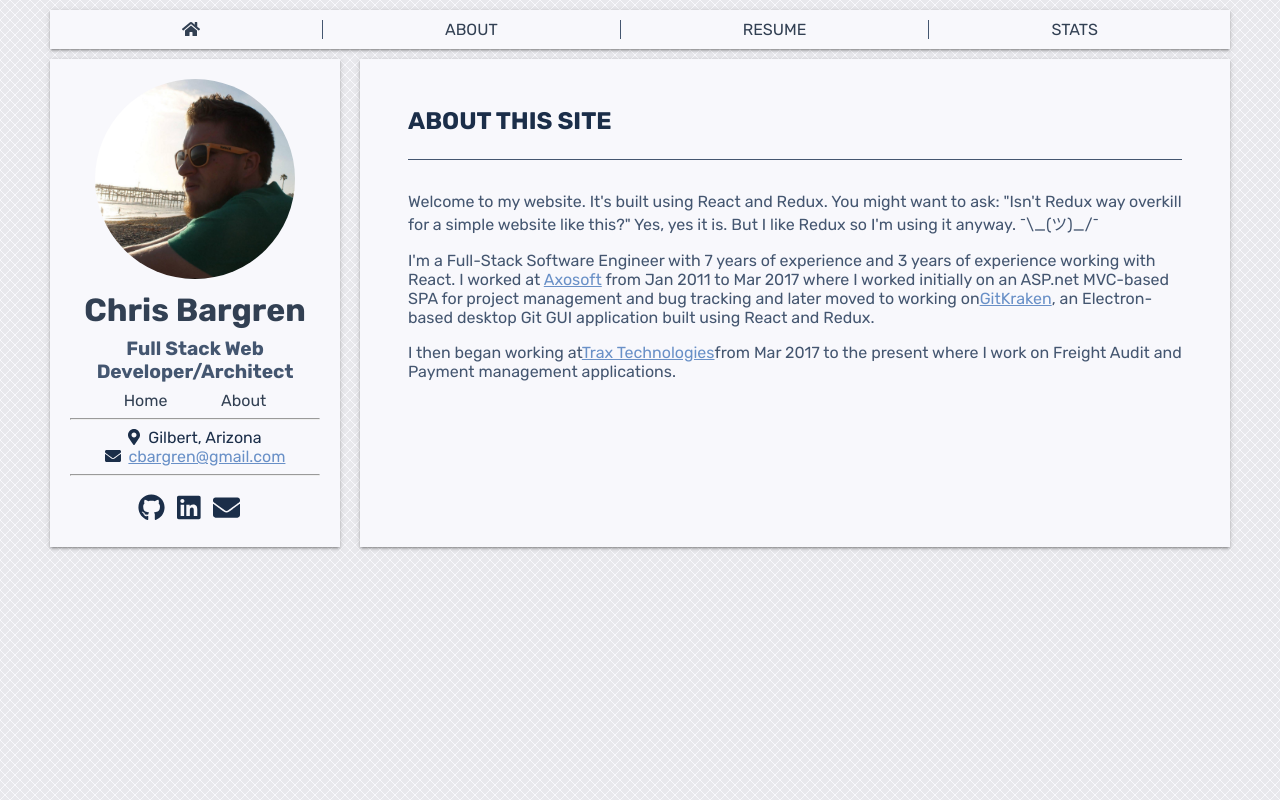
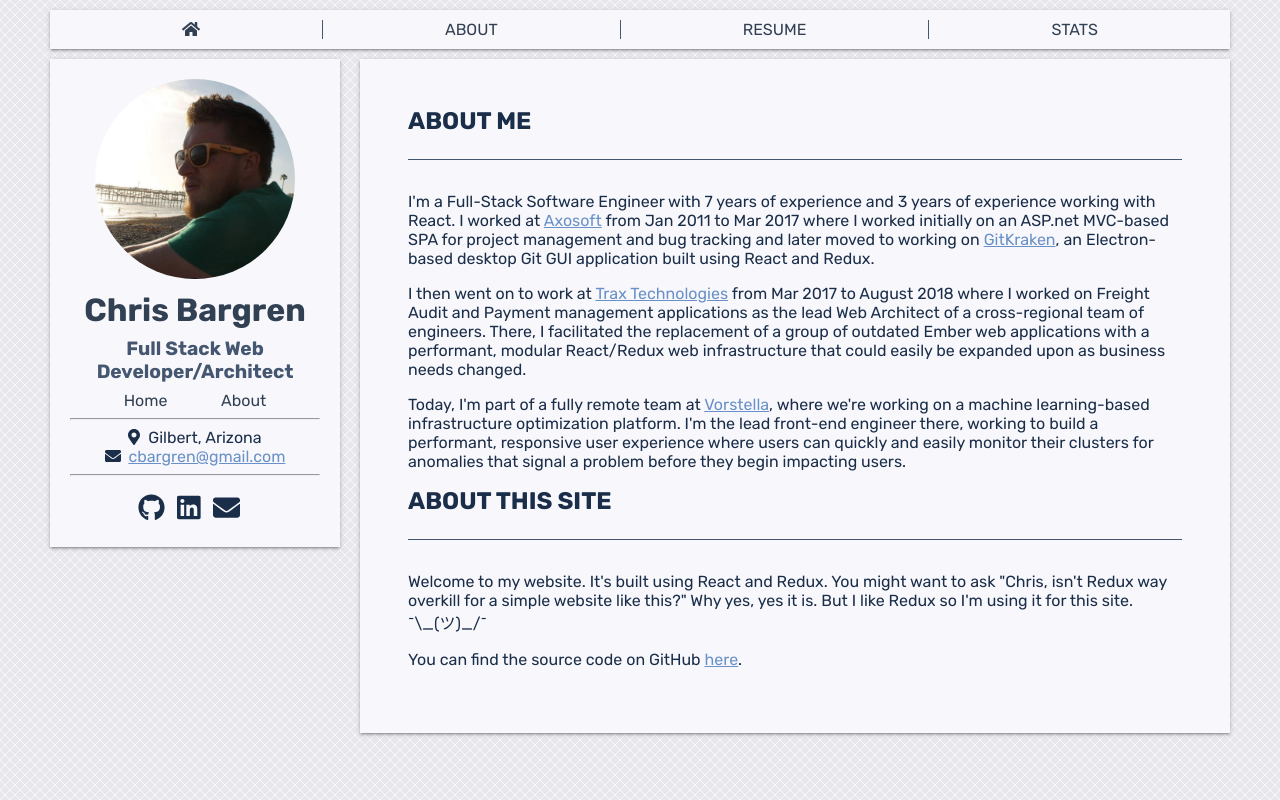
Before and after one commit to cbargren/website, a React (Create React App) app: page / in a window 1280 px wide. Built offline with nearby package versions, Linux system fonts and the light colour scheme.

Commit message:
Updating copy and fixing display issue

```diff
--- a/src/App.js
+++ b/src/App.js
@@ -13,6 +13,7 @@
   flex-flow: row wrap;
   max-width: 1200px;
   margin: 0 auto;
+  align-items: flex-start;
 `;
 
 const CardWrapper = styled.div`
--- a/src/routes/Home.js
+++ b/src/routes/Home.js
@@ -1,37 +1,58 @@
-import React, { Fragment } from 'react';
+import React from 'react';
 import styled from 'styled-components';
 
 import Title from '../components/Title';
 
 const Body = styled.div`
   margin-top: 2em;
-  color: ${({ theme }) => theme.textColorHeaderAlt};
+  color: ${({ theme }) => theme.textColor};
 `;
 
 export default ({ yearsExperience = 7, yearsReactExperience = 3 }) => (
-  <Fragment>
-    <Title>About This Site</Title>
+  <>
+    <Title>About Me</Title>
     <Body>
-      <p>
-        Welcome to my website. It's built using React and Redux. You might want
-        to ask: "Isn't Redux way overkill for a simple website like this?" Yes,
-        yes it is. But I like Redux so I'm using it anyway. ¯\_(ツ)_/¯
-      </p>
       <p>
         I'm a Full-Stack Software Engineer with {yearsExperience} years of
         experience and {yearsReactExperience} years of experience working with
         React. I worked at <a href="https://axosoft.com">Axosoft</a> from Jan
         2011 to Mar 2017 where I worked initially on an ASP.net MVC-based SPA
-        for project management and bug tracking and later moved to working on
+        for project management and bug tracking and later moved to working on{' '}
         <a href="https://www.gitkraken.com/">GitKraken</a>, an Electron-based
         desktop Git GUI application built using React and Redux.
       </p>
       <p>
-        I then began working at
-        <a href="https://www.traxtech.com">Trax Technologies</a>
-        from Mar 2017 to the present where I work on Freight Audit and Payment
-        management applications.
+        I then went on to work at{' '}
+        <a href="https://www.traxtech.com">Trax Technologies</a> from Mar 2017
+        to August 2018 where I worked on Freight Audit and Payment management
+        applications as the lead Web Architect of a cross-regional team of
+        engineers. There, I facilitated the replacement of a group of outdated
+        Ember web applications with a performant, modular React/Redux web
+        infrastructure that could easily be expanded upon as business needs
+        changed.
+      </p>
+      <p>
+        Today, I'm part of a fully remote team at{' '}
+        <a href="https://www.vorstella.com">Vorstella</a>, where we're working
+        on a machine learning-based infrastructure optimization platform. I'm
+        the lead front-end engineer there, working to build a performant,
+        responsive user experience where users can quickly and easily monitor
+        their clusters for anomalies that signal a problem before they begin
+        impacting users.
       </p>
     </Body>
-  </Fragment>
+    <Title>About This Site</Title>
+    <Body>
+      <p>
+        Welcome to my website. It's built using React and Redux. You might want
+        to ask "Chris, isn't Redux way overkill for a simple website like this?"
+        Why yes, yes it is. But I like Redux so I'm using it for this site.
+        ¯\_(ツ)_/¯
+      </p>
+      <p>
+        You can find the source code on GitHub{' '}
+        <a href="https://github.com/cbargren/website">here</a>.
+      </p>
+    </Body>
+  </>
 );
```
